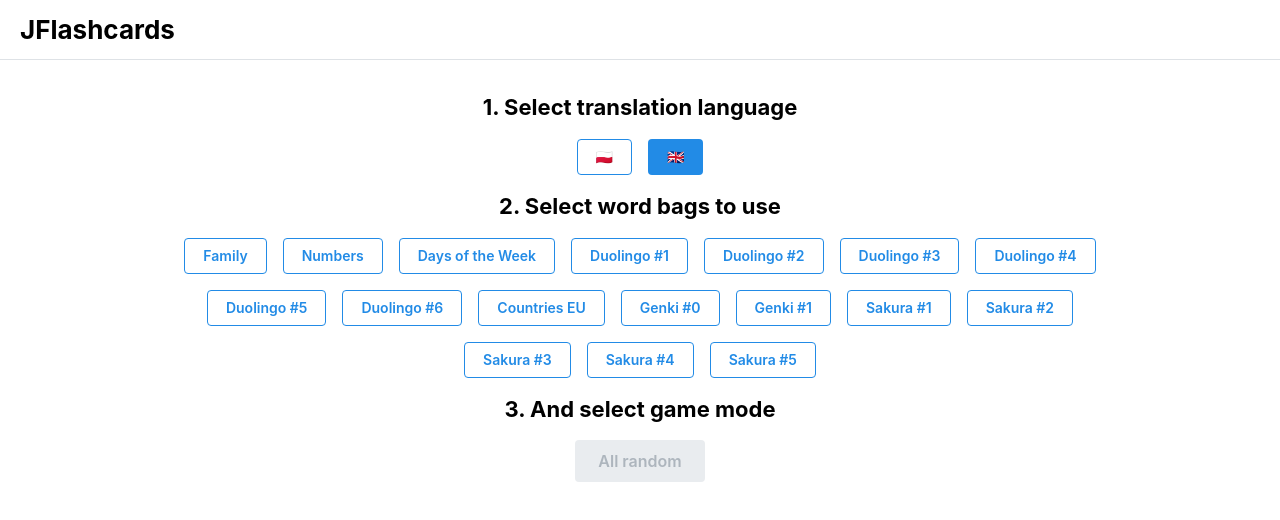
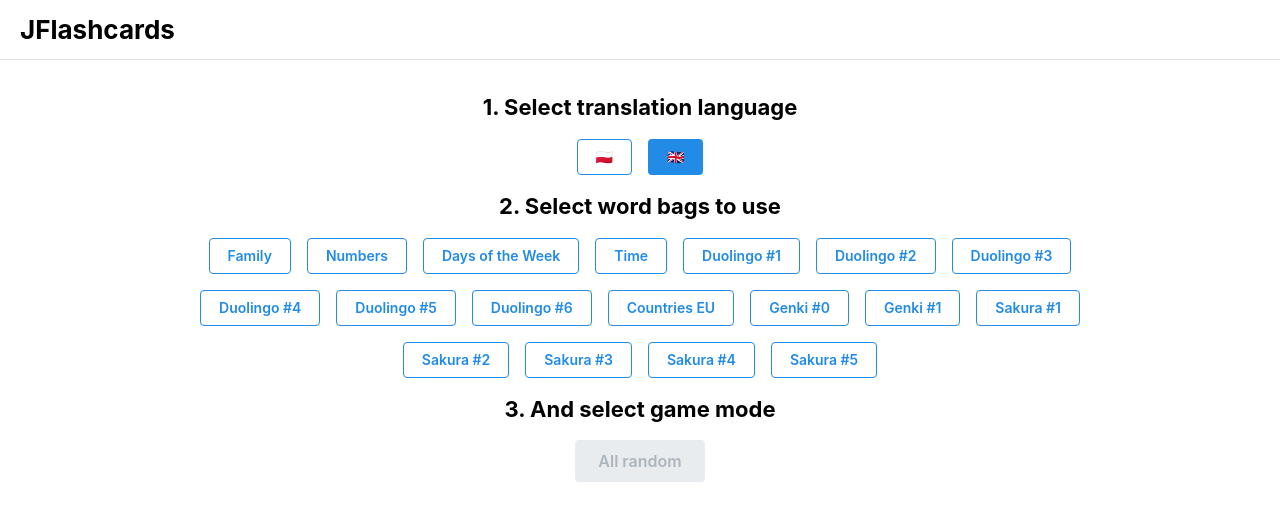
Before and after one commit to M1loseph/japanese-flashcards, a React (Vite) app: page / in a window 1280 px wide. Shown: the top 520 px of the page. Built offline with nearby package versions, Linux system fonts and the light colour scheme.

Commit message:
register time

```diff
--- a/src/japanese/index.ts
+++ b/src/japanese/index.ts
@@ -9,6 +9,7 @@ import { duolingo_4 } from "./vocabulary/duolingo/duolingo_4.ts";
 import { duolingo_5 } from "./vocabulary/duolingo/duolingo_5.ts";
 import { duolingo_6 } from "./vocabulary/duolingo/duolingo_6.ts";
 import { countriesEurope } from "./vocabulary/countries/countriesEurope.ts";
+import { time } from "./vocabulary/time.ts";
 import { genki_0 } from "./vocabulary/genki/genki_0.ts";
 import { genki_1 } from "./vocabulary/genki/genki_1.ts";
 import { sakura_1 } from "./vocabulary/sakura/sakura_1.ts";
@@ -35,6 +36,11 @@ export const availableWordBags: WordBag[] = [
         "id": "a6d25f35-b38e-4598-9c52-c27f8827f5d5",
         "name": "Days of the Week",
         "words": daysOfWeek,
+    },
+    {
+        "id": "c67e0046-1cca-4ec6-87c9-be345d790236",
+        "name": "Time",
+        "words": time,
     },
     {
         "id": "72d4f2a1-6963-497e-85a6-b6c2458da116",
```
